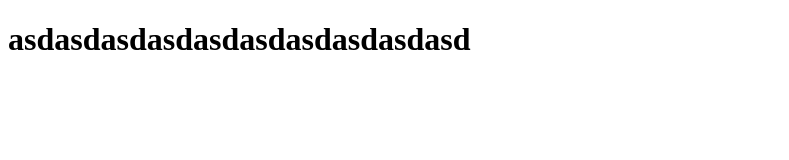
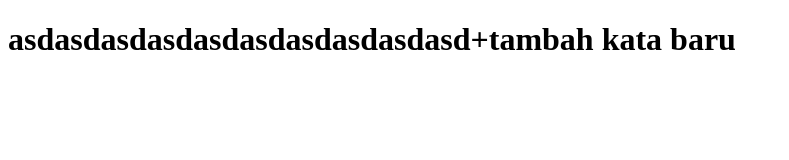
Before and after one commit to 4fiff/hesoyam-aljazair, a plain HTML site: page index.html in a window 1280 px wide. Shown: the whole page, without its empty margins (0-789 px from the left). Drawn offline with Linux system fonts and the light colour scheme.

Commit message:
update baru nih
tambah sedikit bumbu

```diff
--- a/index.html
+++ b/index.html
@@ -7,7 +7,7 @@
     <title>altatitha</title>
 </head>
 <body>
-    <h1>asdasdasdasdasdasdasdasdasdasd</h1>
+    <h1>asdasdasdasdasdasdasdasdasdasd+tambah kata baru</h1>
 
 </body>
 </html>
```
